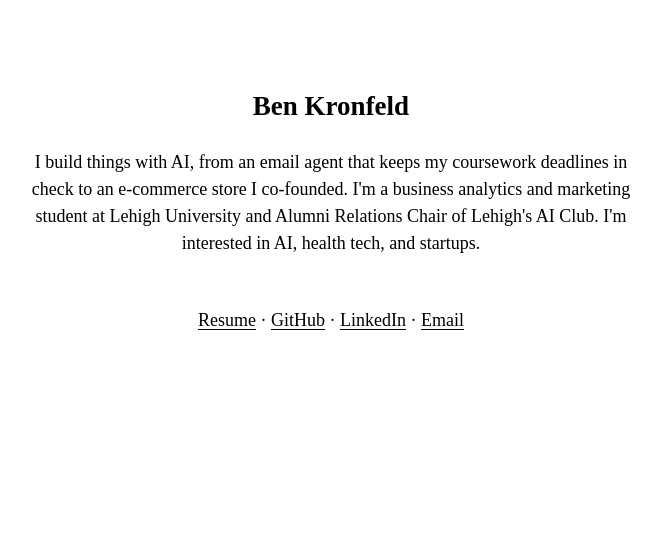
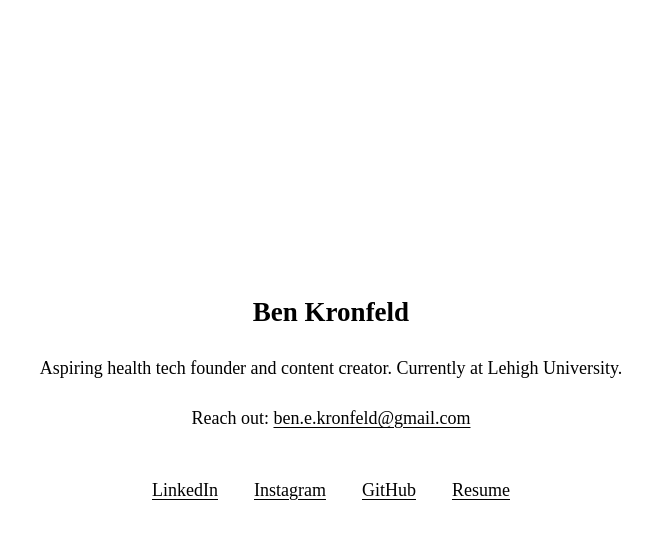
Before and after one commit to benkronfeld/Personal-Website, a plain HTML site: page index.html in a window 1280 px wide. Shown: the whole page, without its empty margins (309-970 px from the left). Drawn offline with Linux system fonts and the light colour scheme.

Commit message:
feat: center layout, space links, add Instagram and contact line

```diff
--- a/index.html
+++ b/index.html
@@ -14,15 +14,13 @@
 <body>
   <main>
     <h1>Ben Kronfeld</h1>
-    <p>I build things with AI, from an email agent that keeps my coursework deadlines in check to an e-commerce store I co-founded. I'm a business analytics and marketing student at Lehigh University and Alumni Relations Chair of Lehigh's AI Club. I'm interested in AI, health tech, and startups.</p>
+    <p>Aspiring health tech founder and content creator. Currently at Lehigh University.</p>
+    <p class="contact">Reach out: <a href="mailto:ben.e.kronfeld@gmail.com">ben.e.kronfeld@gmail.com</a></p>
     <nav>
+      <a href="https://www.linkedin.com/in/benkronfeld" target="_blank" rel="noopener">LinkedIn</a>
+      <a href="https://www.instagram.com/bkron.ai" target="_blank" rel="noopener">Instagram</a>
+      <a href="https://github.com/benkronfeld" target="_blank" rel="noopener">GitHub</a>
       <a href="assets/benkronfeldresumeoctober.pdf" target="_blank" rel="noopener">Resume</a>
-      <span class="sep" aria-hidden="true">·</span>
-      <a href="https://github.com/benkronfeld" target="_blank" rel="noopener">GitHub</a>
-      <span class="sep" aria-hidden="true">·</span>
-      <a href="https://www.linkedin.com/in/benkronfeld" target="_blank" rel="noopener">LinkedIn</a>
-      <span class="sep" aria-hidden="true">·</span>
-      <a href="mailto:ben.e.kronfeld@gmail.com">Email</a>
     </nav>
   </main>
 </body>
--- a/style.css
+++ b/style.css
@@ -5,8 +5,14 @@ html {
 }
 
 body {
+  box-sizing: border-box;
+  min-height: 100vh;
+  min-height: 100svh;
   margin: 0;
   padding: 5rem 1.25rem;
+  display: flex;
+  align-items: center;
+  justify-content: center;
   background: #fff;
   color: #000;
   font-family: "Times New Roman", Times, serif;
@@ -16,6 +22,7 @@ body {
 }
 
 main {
+  width: 100%;
   max-width: 600px;
   margin: 0 auto;
 }
@@ -28,11 +35,19 @@ h1 {
 }
 
 p {
-  margin: 0 0 2.5rem;
+  margin: 0 0 1.25rem;
+}
+
+.contact {
+  margin-bottom: 2.5rem;
 }
 
 nav {
-  line-height: 2;
+  display: flex;
+  flex-wrap: wrap;
+  justify-content: center;
+  column-gap: 2rem;
+  row-gap: 0.75rem;
 }
 
 a {
@@ -54,4 +69,8 @@ a:focus-visible {
   body {
     padding: 3rem 1.25rem;
   }
+
+  nav {
+    column-gap: 1.5rem;
+  }
 }
```
Also changed, not shown: 2 other files.
